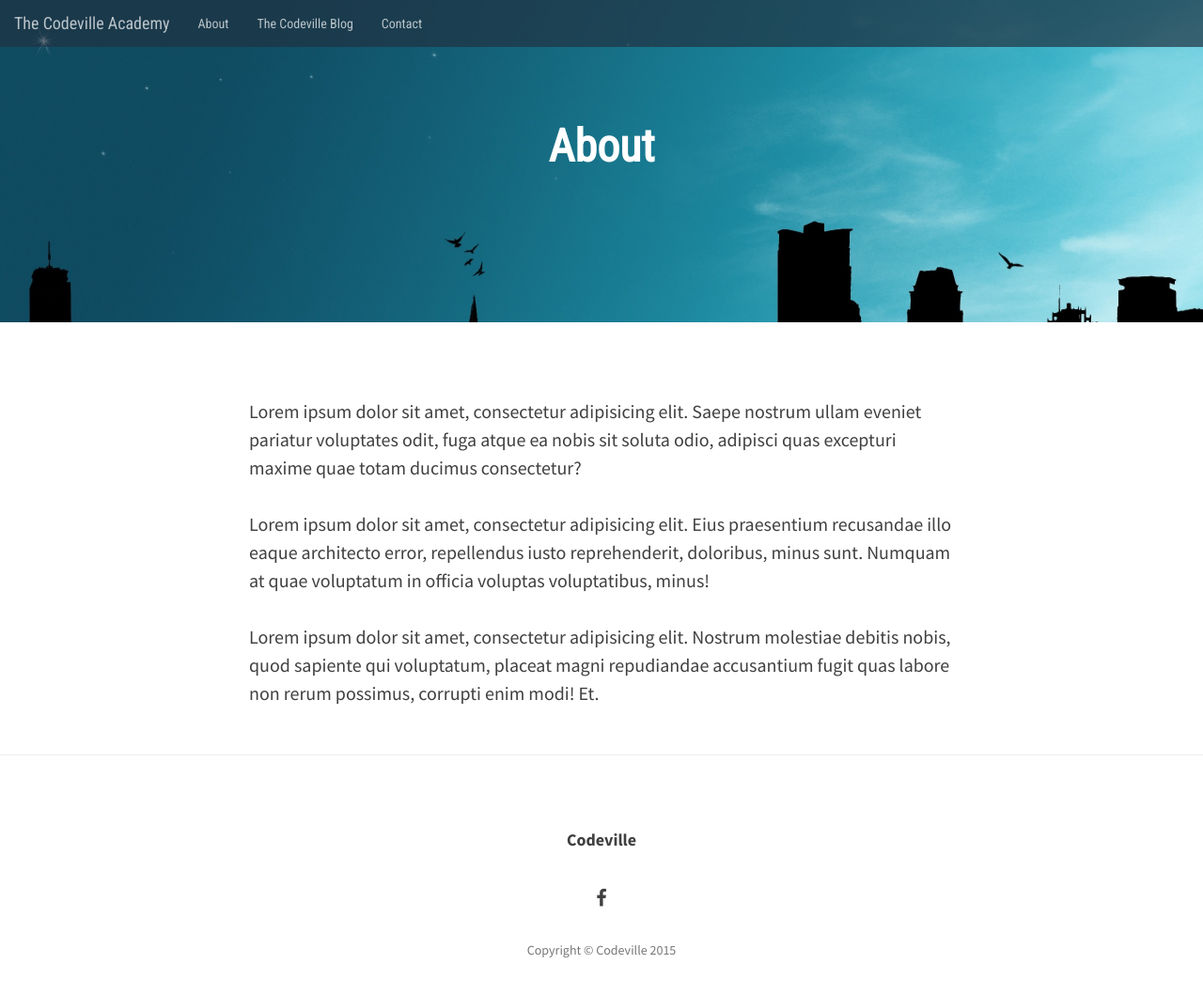
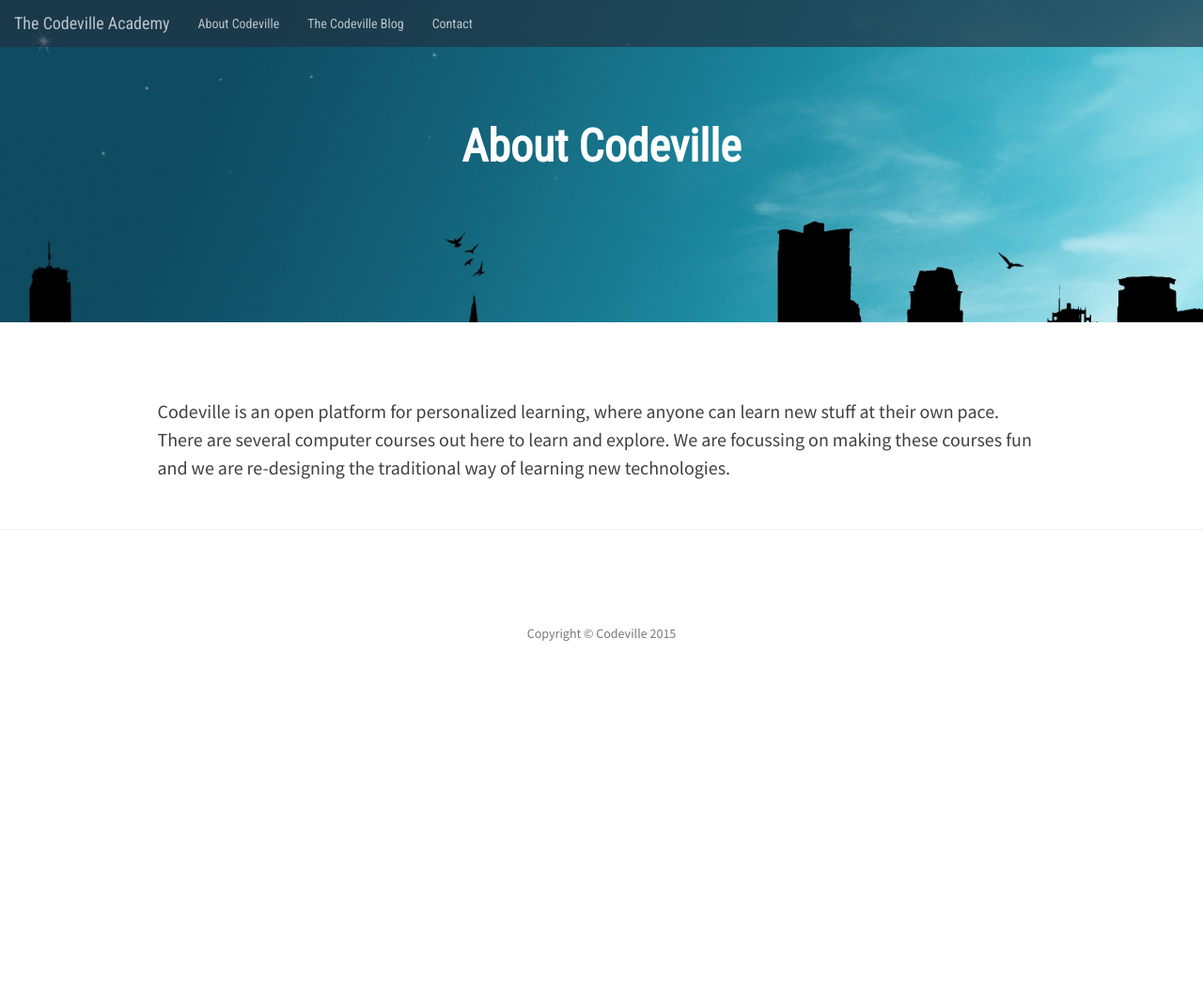
Before and after one commit to codevilleacademy/codevilleacademy.github.com, a Jekyll site: the page built from about.html, in a window 1280 px wide and 1087 px high. Shown: the top 1059 px of the window at 94% size. Built offline with Jekyll 4.4.1, drawn with Linux system fonts in a browser that asks for light colours; nearby versions of some CDN libraries; Markdown is read by kramdown in place of the engine named in the settings.

Commit message:
About codeville added

```diff
--- a/_includes/footer.html
+++ b/_includes/footer.html
@@ -3,13 +3,13 @@
         <div class="container">
             <div class="row">
                 <div class="col-lg-10 col-lg-offset-1 text-center">
-                    <h4><strong>Codeville</strong></h4>
+                    <!--h4><strong>Codeville</strong></h4>
                     <br>
                     <ul class="list-inline">
                         <li>
                             <a href="https://www.facebook.com/pages/The-Codeville-Academy/1432398190392641?ref=aymt_homepage_panel"><i class="fa fa-facebook fa-fw fa-x"></i></a>
                         </li>
-                    </ul>
+                    </ul-->
                     <p class="copyright text-muted">Copyright &copy; {{ site.title }} {{ site.time | date: '%Y' }}</p>
                 </div>
             </div>
--- a/_layouts/page.html
+++ b/_layouts/page.html
@@ -24,7 +24,7 @@ layout: default
 <!-- Main Content -->
 <div class="container">
 	<div class="row">
-		<div class="col-lg-8 col-lg-offset-2 col-md-10 col-md-offset-1">
+		<div class="col-lg-10 col-lg-offset-1 col-md-10 col-md-offset-1">
 			{{ content }}
 		</div>
 	</div>
--- a/about.html
+++ b/about.html
@@ -1,12 +1,8 @@
 ---
 layout: page
-title: "About"
+title: "About Codeville"
 description: "This is what I do."
-header-img: "img/about-bg.jpg"
+header-img: "img/bg-min.jpg"
 ---
 
-<p>Lorem ipsum dolor sit amet, consectetur adipisicing elit. Saepe nostrum ullam eveniet pariatur voluptates odit, fuga atque ea nobis sit soluta odio, adipisci quas excepturi maxime quae totam ducimus consectetur?</p>
-
-<p>Lorem ipsum dolor sit amet, consectetur adipisicing elit. Eius praesentium recusandae illo eaque architecto error, repellendus iusto reprehenderit, doloribus, minus sunt. Numquam at quae voluptatum in officia voluptas voluptatibus, minus!</p>
-
-<p>Lorem ipsum dolor sit amet, consectetur adipisicing elit. Nostrum molestiae debitis nobis, quod sapiente qui voluptatum, placeat magni repudiandae accusantium fugit quas labore non rerum possimus, corrupti enim modi! Et.</p>
+<p>Codeville is an open platform for personalized learning, where anyone can learn new stuff at their own pace. There are several computer courses out here to learn and explore. We are focussing on making these courses fun and we are re-designing the traditional way of learning new technologies.</p>
```
